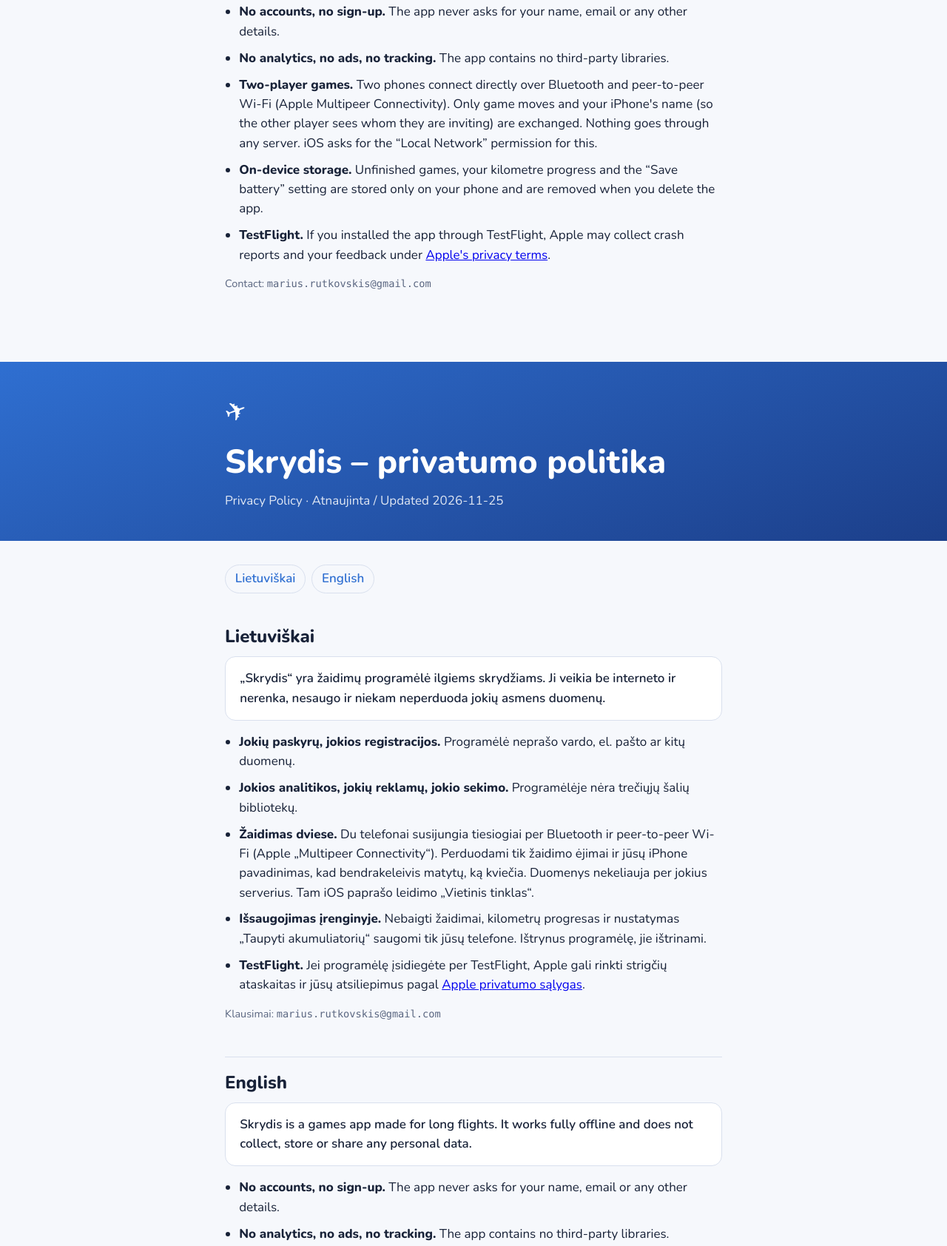
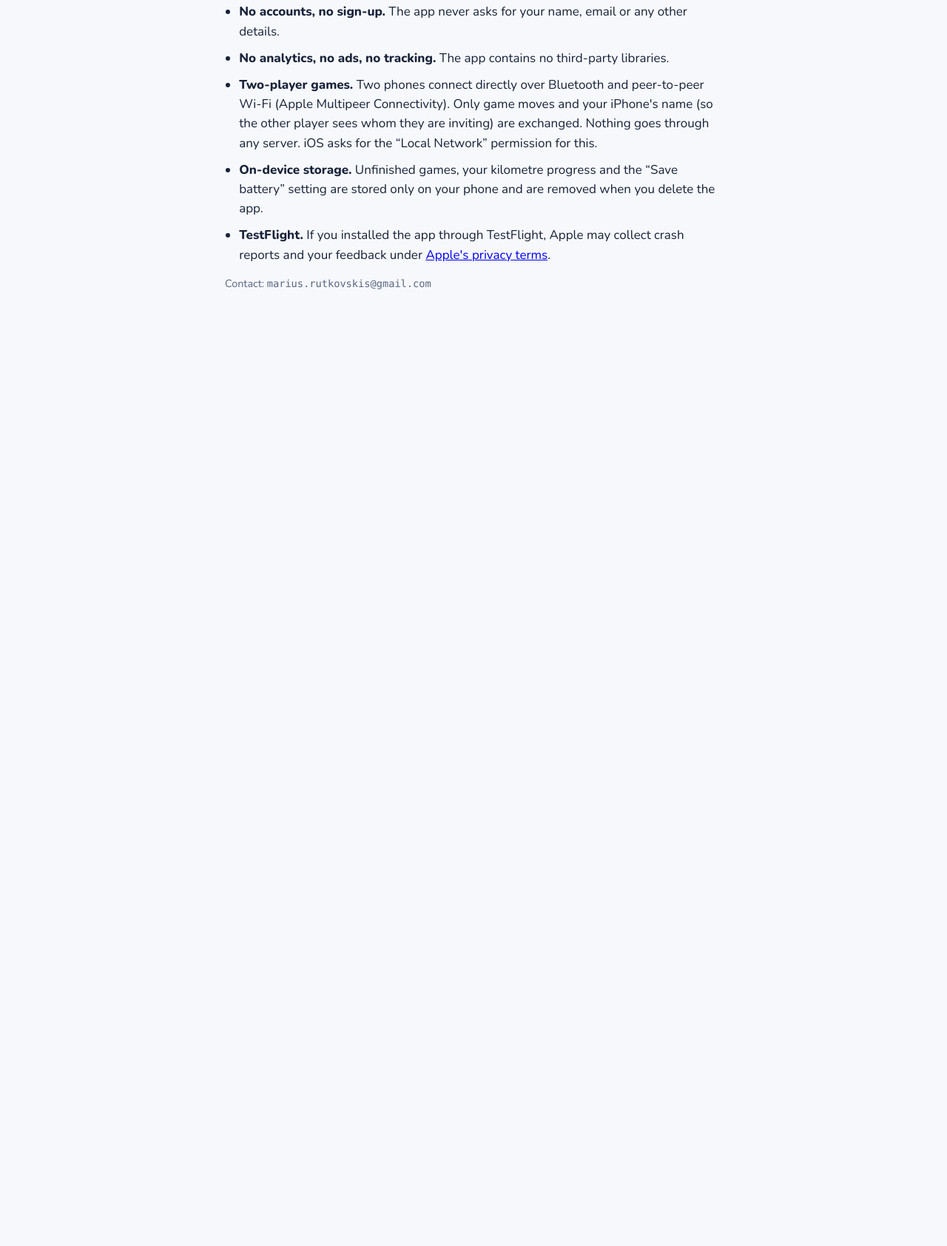
Before and after one commit to war1u5-wq/skrydis, a plain HTML site: page index.html in a window 1280 px wide. Shown: the part 1100-2784 px from the top of the page at 74% size. After the commit the page ends 1589 px from the top, so only its background shows below. Drawn offline with nearby package versions, Linux system fonts and the light colour scheme.

Commit message:
Fix HTML structure and remove duplicates
Removed duplicate doctype declaration and cleaned up HTML structure.

```diff
--- a/index.html
+++ b/index.html
@@ -1,4 +1,4 @@
-<!doctype html><!doctype html>
+<!doctype html>
 <html lang="lt">
 <head>
 <meta charset="utf-8">
@@ -62,81 +62,3 @@ code { font-family: ui-monospace, SFMono-Regular, Menlo, monospace; font-size: .
 </main>
 </body>
 </html>
-
-<html lang="lt">
-<head>
-<meta charset="utf-8">
-<meta name="viewport" content="width=device-width, initial-scale=1">
-<title>Skrydis Privacy Policy</title>
-<link rel="stylesheet" href="https://fonts.googleapis.com/css2?family=Nunito:wght@400;600;800&display=swap">
-<style>
-:root {
-  --bg: #f6f8fc; --fg: #182238; --muted: #5a6680; --sky: #2f6fd1; --sky-deep: #1c3f8a;
-  --card: #ffffff; --rule: #d9e0ee;
-  --font: "Nunito", "Avenir Next", "Segoe UI", system-ui, sans-serif;
-}
-@media (prefers-color-scheme: dark) {
-  :root {
-    --bg: #0f1522; --fg: #e8edf7; --muted: #a2adc5; --sky: #5d93e8; --sky-deep: #0b1a3a;
-    --card: #182136; --rule: #2a3450; color-scheme: dark;
-  }
-}
-body { margin: 0; background: var(--bg); color: var(--fg); font-family: var(--font); font-size: 17px; line-height: 1.55; }
-.hero { background: linear-gradient(160deg, var(--sky) 0%, var(--sky-deep) 100%); color: #fff; padding: 2.5rem 0; }
-.inner { max-width: 42rem; margin: 0 auto; padding-left: 16px; padding-right: 16px; }
-.hero h1 { font-size: clamp(2rem, 6vw, 2.8rem); font-weight: 800; margin: 0 0 .3rem; }
-.hero p { margin: 0; opacity: .85; }
-.plane { font-size: 2.2rem; display: inline-block; transform: rotate(-20deg); margin-bottom: .4rem; }
-main.inner { padding: 2rem 16px 3rem; }
-.lang { display: flex; gap: .5rem; margin-bottom: 1.5rem; }
-.lang a { text-decoration: none; color: var(--sky); font-weight: 600; padding: .35rem .8rem; border: 1px solid var(--rule); border-radius: 999px; }
-section { padding: 1rem 0 2rem; border-bottom: 1px solid var(--rule); }
-section:last-of-type { border-bottom: 0; }
-h2 { font-size: 1.5rem; font-weight: 800; margin: 0 0 .5rem; }
-.summary { background: var(--card); border: 1px solid var(--rule); border-radius: 14px; padding: 1rem 1.2rem; font-weight: 600; margin: 0 0 1rem; }
-ul { padding-left: 1.2rem; margin: 0; display: grid; gap: .6rem; }
-li b { font-weight: 800; }
-.meta { color: var(--muted); font-size: .9rem; }
-code { font-family: ui-monospace, SFMono-Regular, Menlo, monospace; font-size: .95em; }
-</style>
-</head>
-<body>
-<header class="hero">
-  <div class="inner">
-    <span class="plane" aria-hidden="true">✈</span>
-    <h1>Skrydis – privatumo politika</h1>
-    <p>Privacy Policy · Atnaujinta / Updated 2026-11-25</p>
-  </div>
-</header>
-<main class="inner">
-  <nav class="lang" aria-label="Kalba">
-    <a href="#lt">Lietuviškai</a>
-    <a href="#en">English</a>
-  </nav>
-  <section id="lt">
-    <h2>Lietuviškai</h2>
-    <p class="summary">„Skrydis“ yra žaidimų programėlė ilgiems skrydžiams. Ji veikia be interneto ir nerenka, nesaugo ir niekam neperduoda jokių asmens duomenų.</p>
-    <ul>
-      <li><b>Jokių paskyrų, jokios registracijos.</b> Programėlė neprašo vardo, el. pašto ar kitų duomenų.</li>
-      <li><b>Jokios analitikos, jokių reklamų, jokio sekimo.</b> Programėlėje nėra trečiųjų šalių bibliotekų.</li>
-      <li><b>Žaidimas dviese.</b> Du telefonai susijungia tiesiogiai per Bluetooth ir peer-to-peer Wi-Fi (Apple „Multipeer Connectivity“). Perduodami tik žaidimo ėjimai ir jūsų iPhone pavadinimas, kad bendrakeleivis matytų, ką kviečia. Duomenys nekeliauja per jokius serverius. Tam iOS paprašo leidimo „Vietinis tinklas“.</li>
-      <li><b>Išsaugojimas įrenginyje.</b> Nebaigti žaidimai, kilometrų progresas ir nustatymas „Taupyti akumuliatorių“ saugomi tik jūsų telefone. Ištrynus programėlę, jie ištrinami.</li>
-      <li><b>TestFlight.</b> Jei programėlę įsidiegėte per TestFlight, Apple gali rinkti strigčių ataskaitas ir jūsų atsiliepimus pagal <a href="https://www.apple.com/legal/privacy/">Apple privatumo sąlygas</a>.</li>
-    </ul>
-    <p class="meta">Klausimai: <code>marius.rutkovskis@gmail.com</code></p>
-  </section>
-  <section id="en">
-    <h2>English</h2>
-    <p class="summary">Skrydis is a games app made for long flights. It works fully offline and does not collect, store or share any personal data.</p>
-    <ul>
-      <li><b>No accounts, no sign-up.</b> The app never asks for your name, email or any other details.</li>
-      <li><b>No analytics, no ads, no tracking.</b> The app contains no third-party libraries.</li>
-      <li><b>Two-player games.</b> Two phones connect directly over Bluetooth and peer-to-peer Wi-Fi (Apple Multipeer Connectivity). Only game moves and your iPhone's name (so the other player sees whom they are inviting) are exchanged. Nothing goes through any server. iOS asks for the “Local Network” permission for this.</li>
-      <li><b>On-device storage.</b> Unfinished games, your kilometre progress and the “Save battery” setting are stored only on your phone and are removed when you delete the app.</li>
-      <li><b>TestFlight.</b> If you installed the app through TestFlight, Apple may collect crash reports and your feedback under <a href="https://www.apple.com/legal/privacy/">Apple's privacy terms</a>.</li>
-    </ul>
-    <p class="meta">Contact: <code>marius.rutkovskis@gmail.com</code></p>
-  </section>
-</main>
-</body>
-</html>
```
